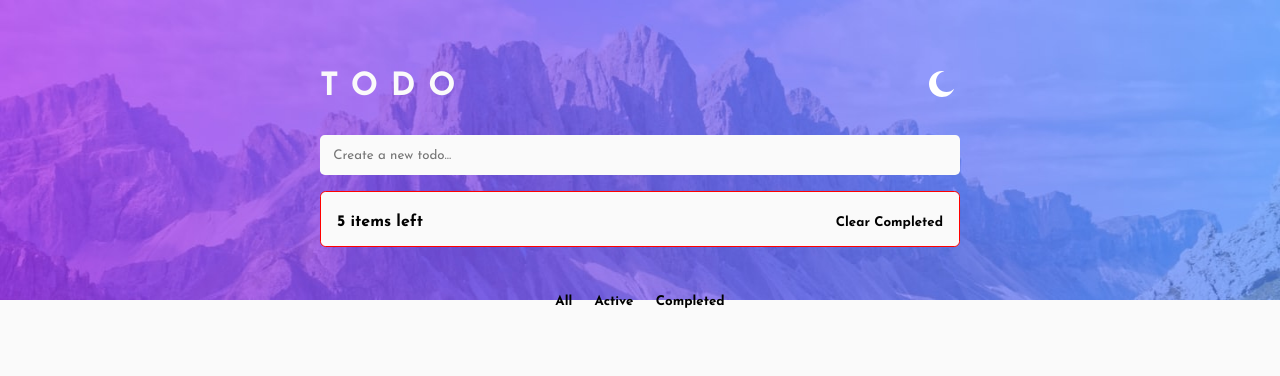
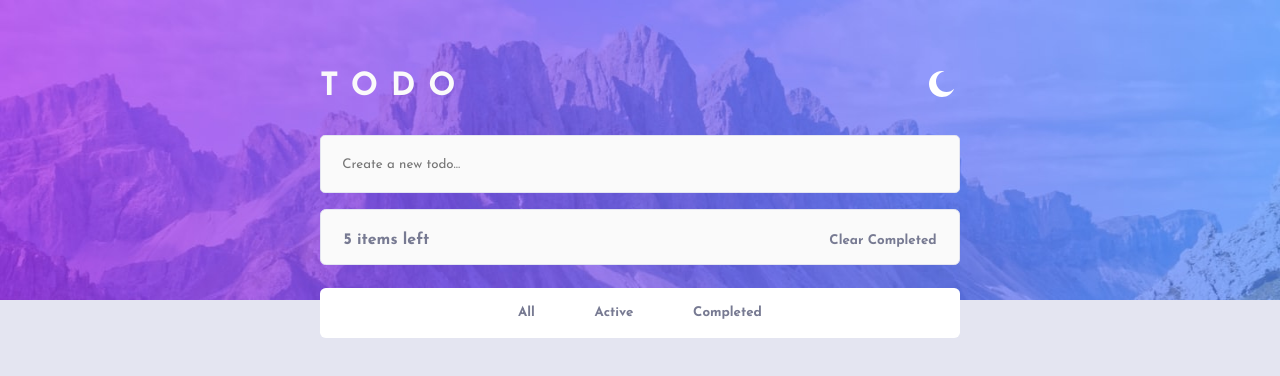
Before and after one commit to Adrydevmateo/todo-app-react, a React (Vite) app: page / in a window 1280 px wide. Shown: the top 376 px of the page. Built offline with nearby package versions, Linux system fonts and the light colour scheme.

Commit message:
Moved styles to the respetive file

```diff
--- a/src/App.css
+++ b/src/App.css
@@ -0,0 +1,155 @@
+header {
+ position: absolute;
+ width: 100%;
+ height: 200px;
+}
+
+header>img {
+ position: absolute;
+ width: 100%;
+ height: 100%;
+ transition: opacity var(--primary-transition);
+}
+
+header>#bg-desktop-light,
+header>#bg-desktop-dark {
+ display: none;
+}
+
+header>#bg-mobile-dark,
+.color-scheme-dark header>#bg-mobile-light {
+ opacity: 0;
+ pointer-events: none;
+}
+
+.color-scheme-dark header>#bg-mobile-dark {
+ opacity: initial;
+ pointer-events: initial;
+}
+
+main {
+ position: relative;
+ max-width: 40em;
+ display: flex;
+ margin: auto;
+ margin-top: 1em;
+ padding: 0 1em;
+ flex-direction: column;
+}
+
+main>.heading-box {
+ position: relative;
+ display: flex;
+ align-items: center;
+ justify-content: space-between;
+}
+
+main>.heading-box h1 {
+ margin: 0;
+ padding-top: .23em;
+ color: var(--primary-color);
+ letter-spacing: .4em;
+}
+
+main>.heading-box img {
+ position: absolute;
+ cursor: pointer;
+ right: .3em;
+ transition: opacity var(--primary-transition);
+}
+
+#main-form {
+ display: grid;
+ margin-top: 2em;
+}
+
+#main-form input {
+ border: none;
+ outline: 0;
+ padding: 1.6em;
+ border: 1px solid var(--Very-Light-Grayish-Blue);
+ border-radius: var(--border-radius);
+ background-color: var(--Very-Light-Gray);
+}
+
+#icon-sun,
+.color-scheme-dark #icon-moon {
+ opacity: 0;
+ pointer-events: none;
+}
+
+.color-scheme-dark #icon-sun {
+ opacity: initial;
+ pointer-events: initial;
+}
+
+#todo-list {
+ list-style: none;
+ padding: 0;
+ border-radius: var(--border-radius);
+ background-color: var(--Very-Light-Gray);
+ border: 1px solid var(--Very-Light-Grayish-Blue);
+}
+
+.todo-list-item {
+ border-bottom: 2px solid var(--Very-Light-Grayish-Blue);
+ padding: .2em 1em;
+}
+
+.todo-list-footer {
+ display: flex;
+ justify-content: space-between;
+ background-color: var(--Very-Light-Gray);
+ padding: 1.4em 1.4em 1em 1.4em;
+ border-radius: var(--border-radius);
+}
+
+.controllers {
+ margin-top: .4em;
+ display: flex;
+ align-items: center;
+ justify-content: center;
+ gap: 1.4em;
+ background-color: white;
+ border-radius: var(--border-radius);
+}
+
+.controllers button {
+ padding: 1.4em;
+}
+
+.controllers button:hover {
+ color: var(--Bright-Blue);
+}
+
+@media screen and (min-width: 375px) {
+
+ header {
+  height: 300px;
+ }
+
+ header>#bg-mobile-light,
+ header>#bg-mobile-dark {
+  display: none;
+ }
+
+ header>#bg-desktop-light,
+ header>#bg-desktop-dark {
+  display: initial;
+ }
+
+ header>#bg-desktop-dark,
+ .color-scheme-dark header>#bg-desktop-light {
+  opacity: 0;
+  pointer-events: none;
+ }
+
+ .color-scheme-dark header>#bg-desktop-dark {
+  opacity: initial;
+  pointer-events: initial;
+ }
+
+ main {
+  margin-top: 4em;
+ }
+}
--- a/src/index.css
+++ b/src/index.css
@@ -2,7 +2,7 @@
 
 :root {
  --Bright-Blue: hsl(220, 98%, 61%);
- --Check-Background: linear-gradient hsl(192, 100%, 67%) to hsl(280, 87%, 65%);
+ --Check-Background: linear-gradient(hsl(192, 100%, 67%), hsl(280, 87%, 65%));
 
  /* Light Theme */
  --Very-Light-Gray: hsl(0, 0%, 98%);
@@ -21,7 +21,6 @@
  --Very-Dark-Grayish-Blue: hsl(237, 14%, 26%);
 
  --primary-color: var(--Very-Light-Gray);
- --bg-color: var(--Very-Light-Gray);
 
  --primary-transition-speed: .6s;
  --primary-transition: var(--primary-transition-speed) ease;
@@ -33,21 +32,20 @@ button,
 input {
  font-family: "Josefin Sans", system-ui, -apple-system, BlinkMacSystemFont, 'Segoe UI', Roboto, Oxygen, Ubuntu, Cantarell, 'Open Sans', 'Helvetica Neue', sans-serif;
  font-optical-sizing: auto;
+ color: var(--Dark-Grayish-Blue);
 }
 
 html {
  scroll-behavior: smooth;
 }
 
-.color-scheme-dark {
- --bg-color: var(--Very-Dark-Blue);
-}
+.color-scheme-dark {}
 
 body {
  position: relative;
- color: black;
- background-color: var(--bg-color);
+ background-color: var(--Very-Light-Grayish-Blue);
  margin: 0;
+ padding-bottom: 4em;
  min-height: 100vh;
  display: grid;
  transition: color var(--primary-transition), background-color var(--primary-transition);
@@ -59,148 +57,3 @@ button {
  padding: 0;
  cursor: pointer;
 }
-
-header {
- position: absolute;
- width: 100%;
- height: 200px;
-}
-
-header>img {
- position: absolute;
- width: 100%;
- height: 100%;
- transition: opacity var(--primary-transition);
-}
-
-header>#bg-desktop-light,
-header>#bg-desktop-dark {
- display: none;
-}
-
-header>#bg-mobile-dark,
-.color-scheme-dark header>#bg-mobile-light {
- opacity: 0;
- pointer-events: none;
-}
-
-.color-scheme-dark header>#bg-mobile-dark {
- opacity: initial;
- pointer-events: initial;
-}
-
-main {
- position: relative;
- max-width: 40em;
- display: flex;
- margin: auto;
- margin-top: 1em;
- padding: 0 1em;
- flex-direction: column;
-}
-
-main>.heading-box {
- position: relative;
- display: flex;
- align-items: center;
- justify-content: space-between;
-}
-
-main>.heading-box h1 {
- margin: 0;
- padding-top: .23em;
- color: var(--primary-color);
- letter-spacing: .4em;
-}
-
-main>.heading-box img {
- position: absolute;
- cursor: pointer;
- right: .3em;
- transition: opacity var(--primary-transition);
-}
-
-#main-form {
- display: grid;
- margin-top: 2em;
-}
-
-#main-form input {
- border: none;
- outline: 0;
- padding: 1em;
- border-radius: var(--border-radius);
- background-color: var(--bg-color);
-}
-
-#icon-sun,
-.color-scheme-dark #icon-moon {
- opacity: 0;
- pointer-events: none;
-}
-
-.color-scheme-dark #icon-sun {
- opacity: initial;
- pointer-events: initial;
-}
-
-#todo-list {
- list-style: none;
- padding: 0;
- border-radius: var(--border-radius);
- background-color: var(--bg-color);
- border: 1px solid red;
-}
-
-.todo-list-item {
- border-bottom: 1px solid red;
- padding: .2em 1em;
-}
-
-.todo-list-footer {
- display: flex;
- justify-content: space-between;
- background-color: var(--bg-color);
- padding: 1.4em 1em 1em 1em;
- border-radius: var(--border-radius);
-}
-
-.controllers {
- margin-top: 2em;
- display: flex;
- align-items: center;
- justify-content: center;
- gap: 1.4em;
-}
-
-@media screen and (min-width: 375px) {
-
- header {
-  height: 300px;
- }
-
- header>#bg-mobile-light,
- header>#bg-mobile-dark {
-  display: none;
- }
-
- header>#bg-desktop-light,
- header>#bg-desktop-dark {
-  display: initial;
- }
-
- header>#bg-desktop-dark,
- .color-scheme-dark header>#bg-desktop-light {
-  opacity: 0;
-  pointer-events: none;
- }
-
- .color-scheme-dark header>#bg-desktop-dark {
-  opacity: initial;
-  pointer-events: initial;
- }
-
- main {
-  margin-top: 4em;
- }
-}
--- a/src/todo/Todo.style.css
+++ b/src/todo/Todo.style.css
@@ -1,10 +1,10 @@
 .todo-comp {
- background-color: var(--bg-color);
+ background-color: var(--Very-Light-Gray);
  border-radius: var(--border-radius);
  display: flex;
  align-items: center;
  justify-content: space-between;
- padding: .4em 0;
+ padding: .8em 0;
 }
 
 .todo-comp .col-1,
@@ -18,17 +18,22 @@
 }
 
 .todo-comp .checkbox {
- background-color: red;
  display: grid;
  border-radius: 100%;
+ border: 1px solid transparent;
+ transition: border-color var(--primary-transition-speed) ease;
 }
 
-.todo-comp.complete .checkbox {
- background-color: aquamarine;
+.todo-comp .checkbox:hover {
+ border-color: var(--Bright-Blue);
+}
+
+.todo-comp.complete .checkbox img {
+ background-image: var(--Check-Background);
 }
 
 .todo-comp .checkbox img {
- padding: 1em;
+ padding: .6em;
  border-radius: 100%;
 }
 
@@ -36,6 +41,12 @@
 
 .todo-comp .col-2 button {
  display: grid;
+ padding-right: .2em;
 }
 
 .todo-comp .col-2 button img {}
+
+.todo-comp.complete .txt-container strong {
+ text-decoration: line-through;
+ color: var(--Light-Grayish-Blue);
+}
```
